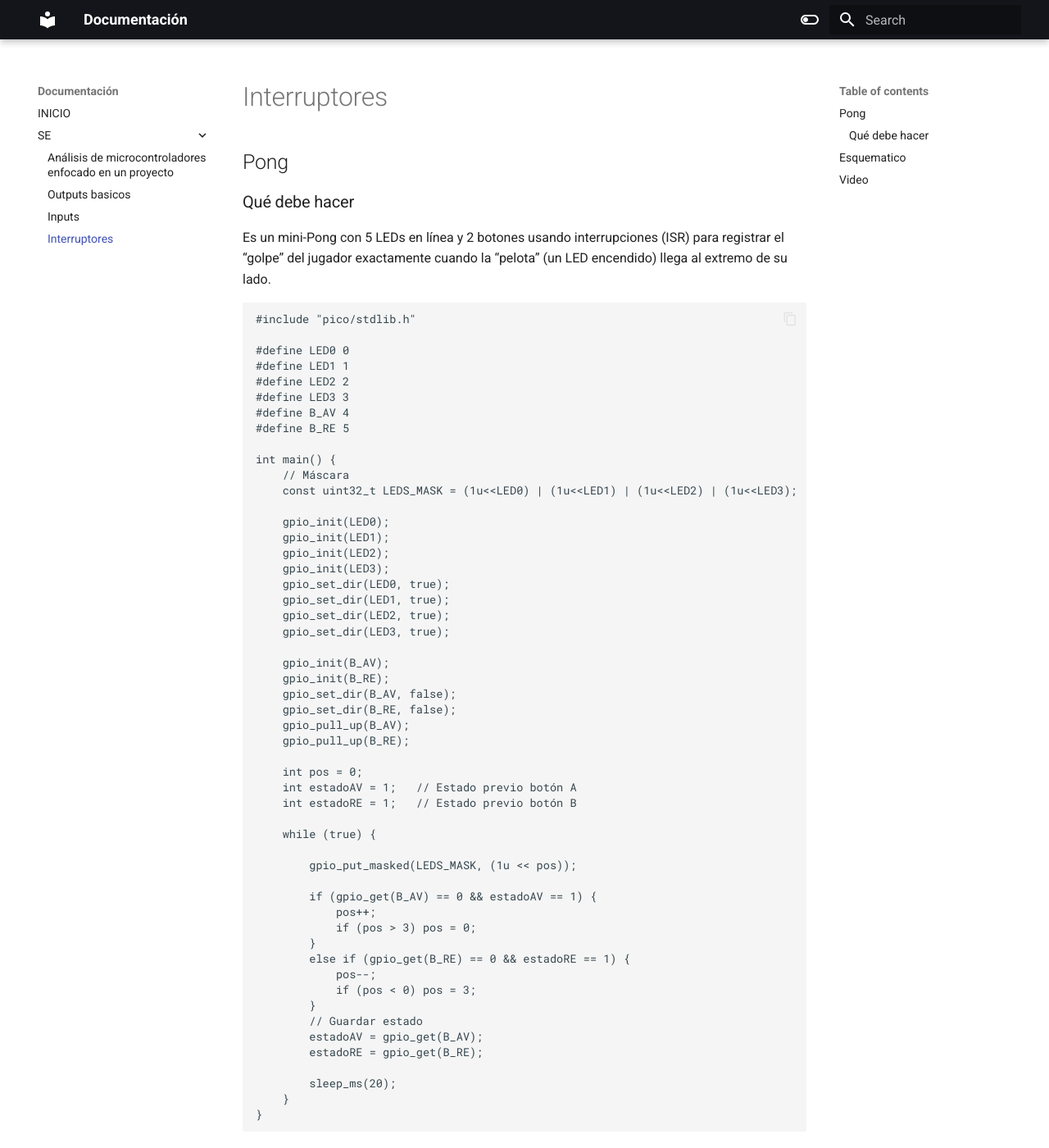
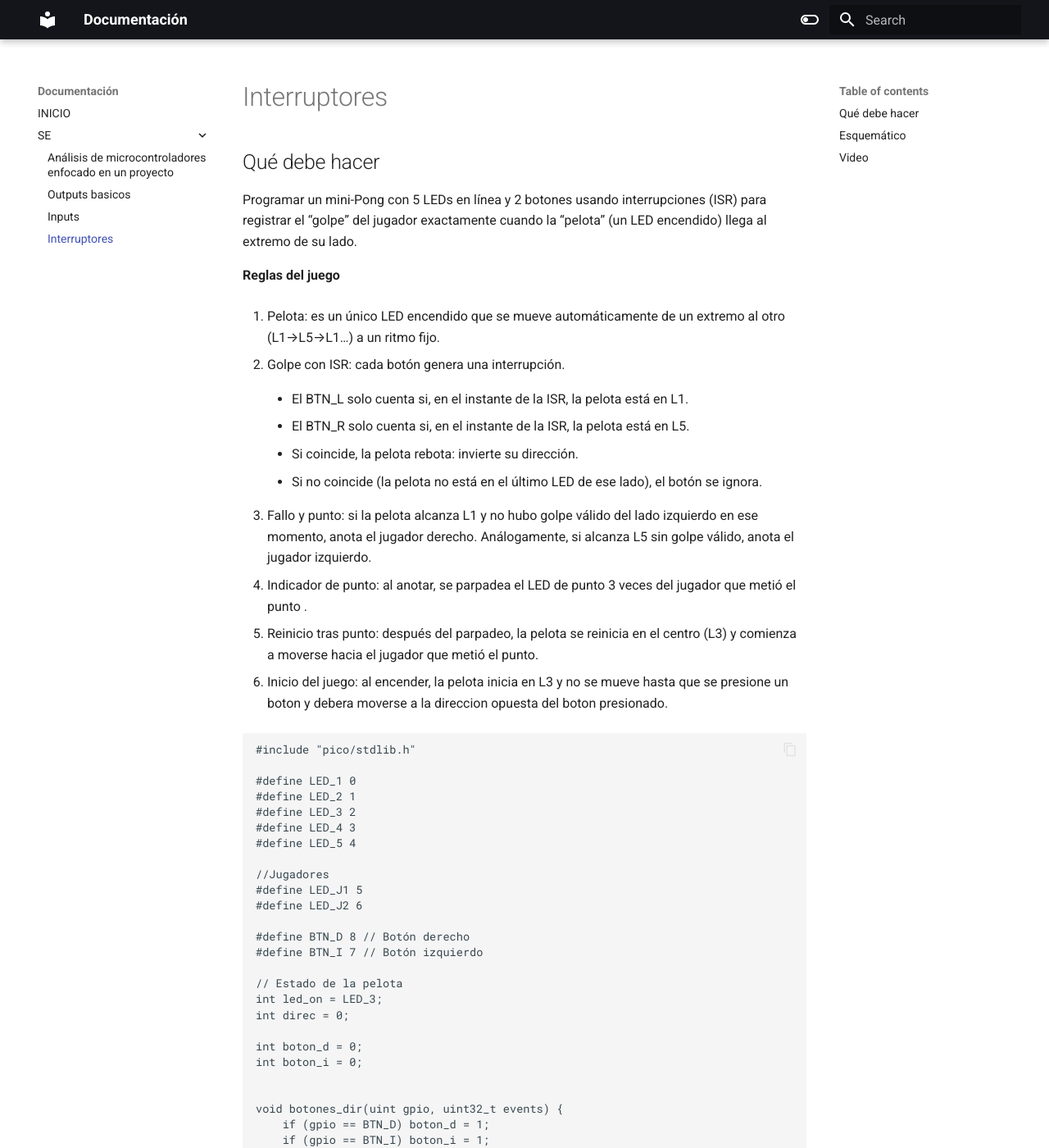
Before and after one commit to chuy-fui/Jesus-docs, an MkDocs documentation site: the page built from docs/SE/Tarea4.md, in a window 1280 px wide and 1400 px high. Shown: the whole window at 82% size. Built offline with MkDocs 1.6.1 and Material for MkDocs 9.7.7, drawn with Linux system fonts in a browser that asks for light colours; some of the changed text lies outside the part shown.

Commit message:
Se termino de poner toda la documentacion de la carpeta de tarea 4

````diff
--- a/docs/SE/Tarea4.md
+++ b/docs/SE/Tarea4.md
@@ -1,65 +1,131 @@
 # Interruptores
+## Qué debe hacer
 
-## Pong
-### Qué debe hacer
-Es un mini-Pong con 5 LEDs en línea y 2 botones usando interrupciones (ISR) para registrar el “golpe” del jugador exactamente cuando la “pelota” (un LED encendido) llega al extremo de su lado.
+Programar un mini-Pong con 5 LEDs en línea y 2 botones usando interrupciones (ISR) para registrar el “golpe” del jugador exactamente cuando la “pelota” (un LED encendido) llega al extremo de su lado.
+
+**Reglas del juego**
+
+1. Pelota: es un único LED encendido que se mueve automáticamente de un extremo al otro (L1→L5→L1…) a un ritmo fijo.
+
+2. Golpe con ISR: cada botón genera una interrupción.
+
+    * El BTN_L solo cuenta si, en el instante de la ISR, la pelota está en L1.
+
+    * El BTN_R solo cuenta si, en el instante de la ISR, la pelota está en L5.
+
+    - Si coincide, la pelota rebota: invierte su dirección.
+
+    - Si no coincide (la pelota no está en el último LED de ese lado), el botón se ignora.
+
+3. Fallo y punto: si la pelota alcanza L1 y no hubo golpe válido del lado izquierdo en ese momento, anota el jugador derecho. Análogamente, si alcanza L5 sin golpe válido, anota el jugador izquierdo.
+
+4. Indicador de punto: al anotar, se parpadea el LED de punto 3 veces del jugador que metió el punto .
+
+5. Reinicio tras punto: después del parpadeo, la pelota se reinicia en el centro (L3) y comienza a moverse hacia el jugador que metió el punto.
+
+6. Inicio del juego: al encender, la pelota inicia en L3 y no se mueve hasta que se presione un boton y debera moverse a la direccion opuesta del boton presionado.
 
 ``` codigo
 #include "pico/stdlib.h"
 
-#define LED0 0
-#define LED1 1
-#define LED2 2
-#define LED3 3
-#define B_AV 4
-#define B_RE 5
+#define LED_1 0
+#define LED_2 1
+#define LED_3 2
+#define LED_4 3
+#define LED_5 4
+
+//Jugadores
+#define LED_J1 5
+#define LED_J2 6
+
+#define BTN_D 8 // Botón derecho
+#define BTN_I 7 // Botón izquierdo
+
+// Estado de la pelota
+int led_on = LED_3;
+int direc = 0;
+
+int boton_d = 0;
+int boton_i = 0;
+
+
+void botones_dir(uint gpio, uint32_t events) {
+    if (gpio == BTN_D) boton_d = 1;
+    if (gpio == BTN_I) boton_i = 1;
+}
+
+// Led ganador
+void parpadeo(int led) {
+    for (int i = 0; i < 3; i++) {
+        gpio_put(led, 1);
+        sleep_ms(300);
+        gpio_put(led, 0);
+        sleep_ms(300);
+    }
+}
+
+void init_pins() {
+    for (int i = LED_1; i <= LED_5; i++) {
+        gpio_init(i);
+        gpio_set_dir(i, true);
+    }
+
+    gpio_init(LED_J1);
+    gpio_set_dir(LED_J1, true);
+    gpio_init(LED_J2);
+    gpio_set_dir(LED_J2, true);
+
+    gpio_init(BTN_D);
+    gpio_set_dir(BTN_D, false);
+    gpio_pull_up(BTN_D);
+    gpio_init(BTN_I);
+    gpio_set_dir(BTN_I, false);
+    gpio_pull_up(BTN_I);
+
+    gpio_set_irq_enabled_with_callback(BTN_D, GPIO_IRQ_EDGE_FALL, true, &botones_dir);
+    gpio_set_irq_enabled_with_callback(BTN_I, GPIO_IRQ_EDGE_FALL, true, &botones_dir);
+}
 
 int main() {
-    // Máscara
-    const uint32_t LEDS_MASK = (1u<<LED0) | (1u<<LED1) | (1u<<LED2) | (1u<<LED3);
+    stdio_init_all();
+    init_pins();
 
-    gpio_init(LED0);
-    gpio_init(LED1);
-    gpio_init(LED2);
-    gpio_init(LED3);
-    gpio_set_dir(LED0, true);
-    gpio_set_dir(LED1, true);
-    gpio_set_dir(LED2, true);
-    gpio_set_dir(LED3, true);
-
-    gpio_init(B_AV);
-    gpio_init(B_RE);
-    gpio_set_dir(B_AV, false);
-    gpio_set_dir(B_RE, false);
-    gpio_pull_up(B_AV);
-    gpio_pull_up(B_RE);
-
-    int pos = 0;
-    int estadoAV = 1;   // Estado previo botón A
-    int estadoRE = 1;   // Estado previo botón B
+    while (direc == 0) {
+        gpio_put(LED_3, 1);
+        if (boton_d) { direc = -1; boton_d = 0; } // Empieza botón derecho
+        if (boton_i) { direc = +1;  boton_i = 0; } // Empieza botón izquierdo
+        sleep_ms(100);
+    }
 
     while (true) {
 
-        gpio_put_masked(LEDS_MASK, (1u << pos));
+        for (int i = LED_1; i <= LED_5; i++) gpio_put(i, 0);
+        gpio_put(led_on, 1);
+        sleep_ms(800); // Velocidad
 
-        if (gpio_get(B_AV) == 0 && estadoAV == 1) {
-            pos++;
-            if (pos > 3) pos = 0;
+        if (led_on == LED_1) {
+            if (boton_d) { direc = 1; }
+            else { parpadeo(LED_J2); led_on = LED_3; direc = 1; } // Punto jugador derecho
+            boton_d = 0;
         }
-        else if (gpio_get(B_RE) == 0 && estadoRE == 1) {
-            pos--;
-            if (pos < 0) pos = 3;
+        else if (led_on == LED_5) {
+            if (boton_i) { direc = -1; }
+            else { parpadeo(LED_J1); led_on = LED_3; direc = -1; } // Punto jugador izquierdo
+            boton_i = 0;
         }
-        // Guardar estado
-        estadoAV = gpio_get(B_AV);
-        estadoRE = gpio_get(B_RE);
 
-        sleep_ms(20);
+        // Mover pelota
+        led_on += direc;
+
+        // Limite
+        if (led_on < LED_1) led_on = LED_1;
+        if (led_on > LED_5) led_on = LED_5;
     }
 }
+
 ```
-
-## Esquematico
+## Esquemático
 ![Diagrama del sistema](recursos/esquematico4.png)
 
 ## Video
+<iframe width="560" height="315" src="https://www.youtube.com/embed/27hgnbmd6Wk?si=w_6thkJ4J-pCuQ-1" title="YouTube video player" frameborder="0" allow="accelerometer; autoplay; clipboard-write; encrypted-media; gyroscope; picture-in-picture; web-share" referrerpolicy="strict-origin-when-cross-origin" allowfullscreen></iframe>
````
